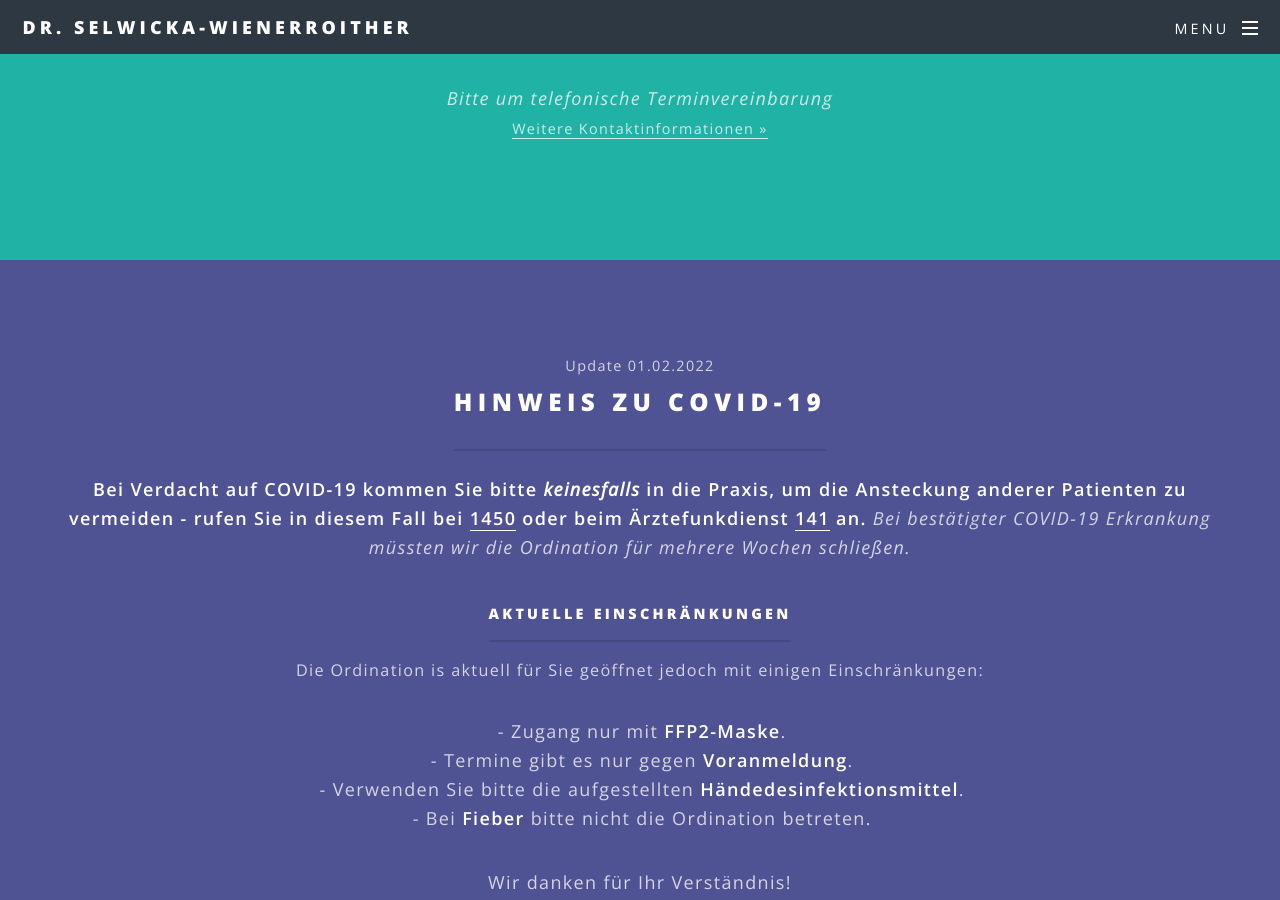
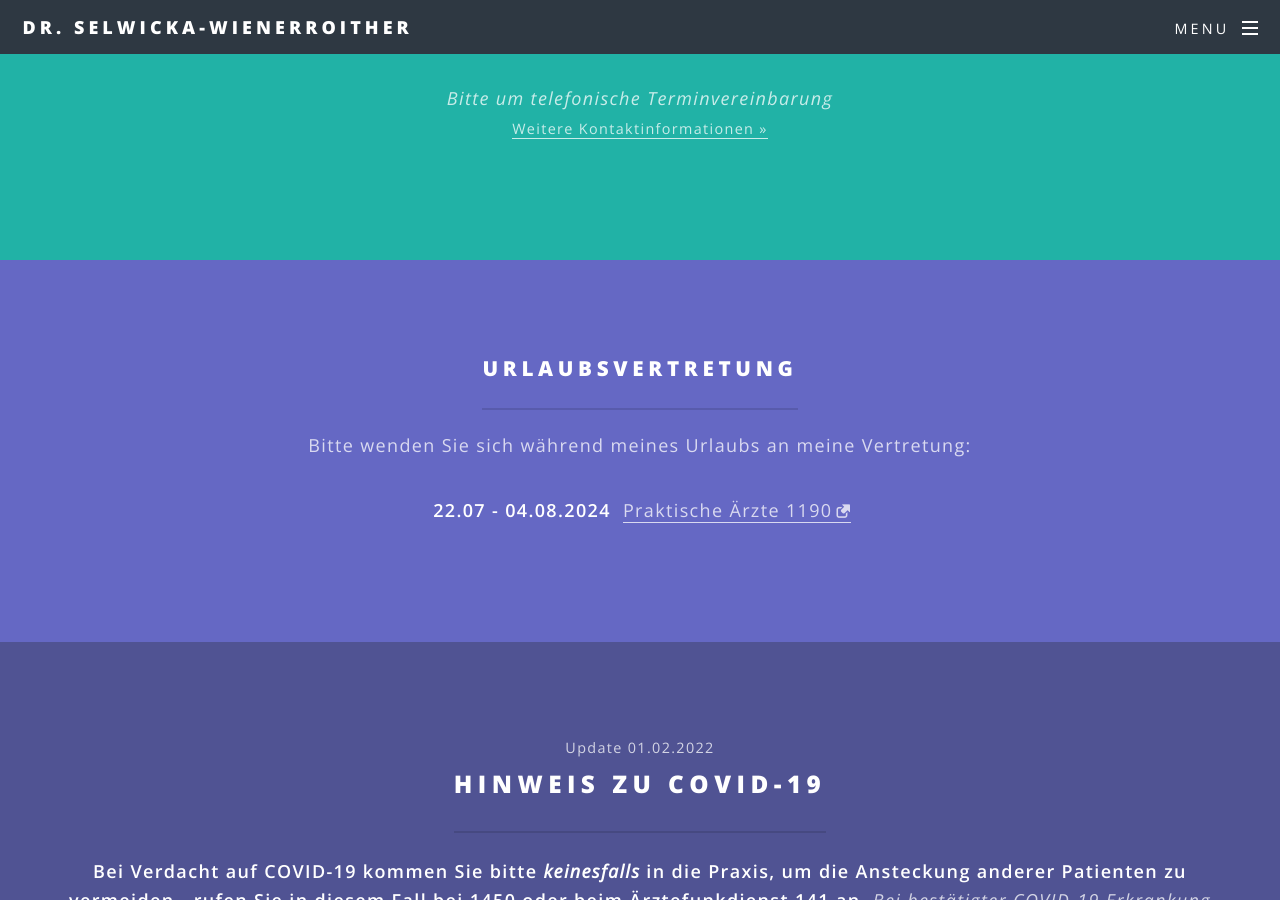
Before and after one commit to patrickfav/website-dr-sel, a Jekyll site: the page built from page_index.html, in a window 1280 px wide and 900 px high, scrolled down 1416 px. Built offline with Jekyll 4.4.1, drawn with Linux system fonts in a browser that asks for light colours; some web fonts are replaced.

Commit message:
Fix sommer vacation 2024

```diff
--- a/_data/global.yml
+++ b/_data/global.yml
@@ -112,7 +112,7 @@ vacation:
         address:
         tel:
     - start_date: 2024-07-22
-      end_date: 2023-08-04
+      end_date: 2024-08-04
       substitute:
         name: Praktische Ärzte 1190
         url: https://www.google.com/search?q=praktische+%C3%A4rzte+1190
```
